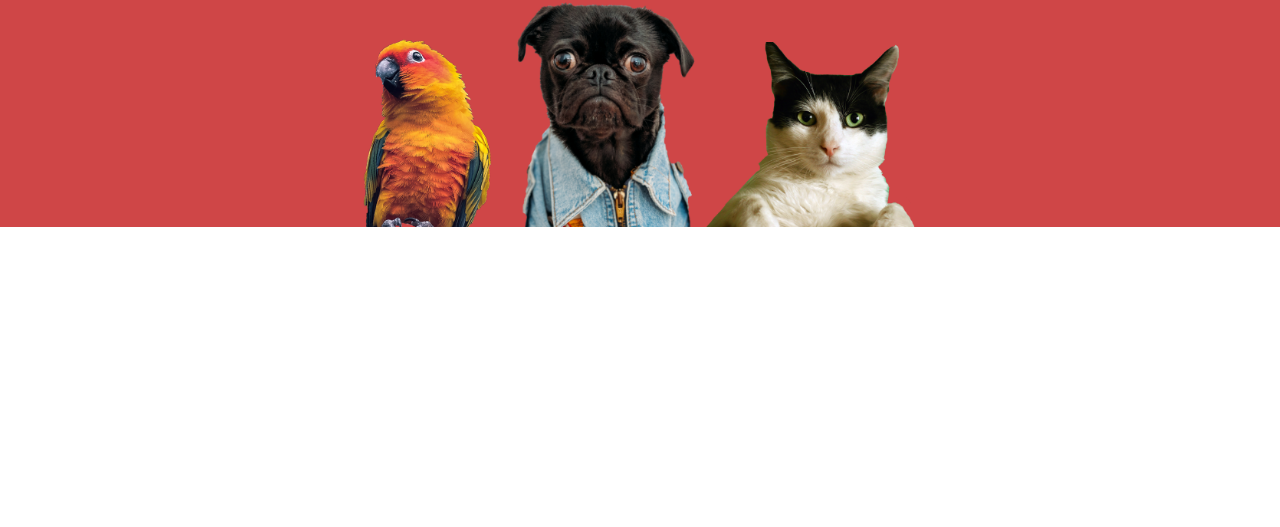
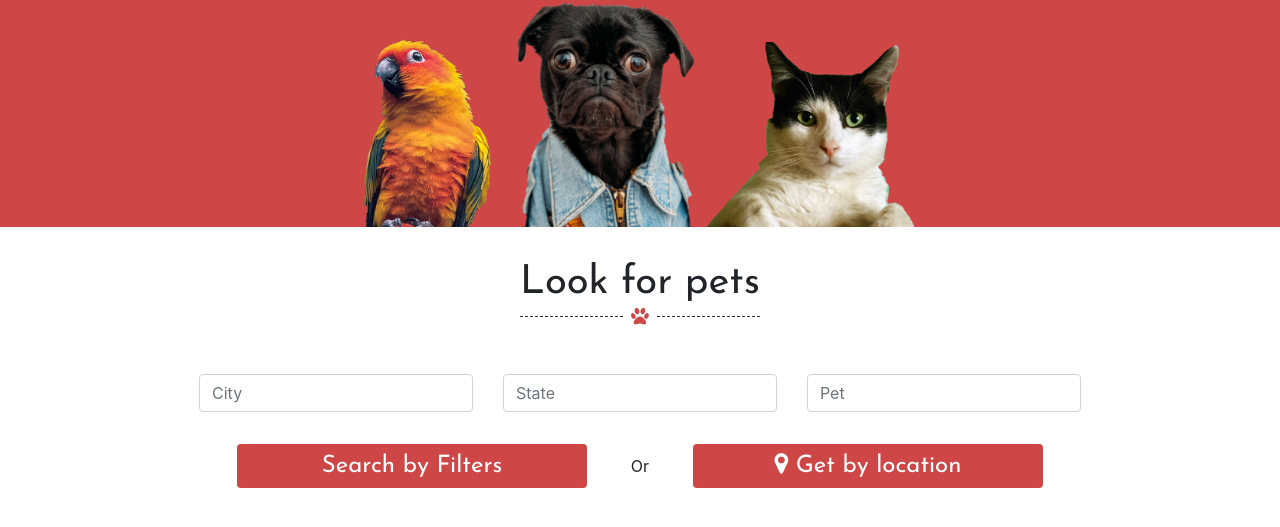
Before and after one commit to rustyonrampage/courseraProject, a plain HTML site: page index.html in a window 1280 px wide. Shown: the part 131-658 px from the top of the page. Drawn offline with nearby package versions, Linux system fonts and the light colour scheme.

Commit message:
Look for pets section complete

```diff
--- a/index.html
+++ b/index.html
@@ -15,8 +15,21 @@
       rel="stylesheet"
     />
     <link rel="stylesheet" href="./styles/styles.css" />
+    <link
+      href="https://stackpath.bootstrapcdn.com/font-awesome/4.7.0/css/font-awesome.min.css"
+      rel="stylesheet"
+    />
   </head>
   <body>
+    <!-- Loader -->
+    <div id="main-loader" class="fullscreen-loader ">
+      <div class="fullscreen-loader-center">
+        <div class="loader"></div>
+      </div>
+    </div>
+    <!-- Loader End -->
+
+    <!-- Header start -->
     <div class="jumbotron pt-0 pb-0 jumbotron-fluid" id="petsies-header">
       <div class="container">
         <!-- Navigation bar start -->
@@ -61,12 +74,70 @@
         </div>
       </div>
     </div>
-    <!-- Loader -->
-    <div id="main-loader" class="fullscreen-loader ">
-      <div class="fullscreen-loader-center">
-        <div class="loader"></div>
+    <!-- Header end -->
+
+    <!-- Body container -->
+    <div class="container">
+      <!-- Look for pets container -->
+      <div class="row petsies-homeSection justify-content-center pb-5">
+        <div class="">
+          <h1 class="mb-0">Look for pets</h1>
+          <div
+            class=" petsies-divider d-flex justify-content-center align-items-center"
+          >
+            <span class="flex-grow-1 mr-2"></span>
+            <i class="fa fa-paw" aria-hidden="true"></i>
+            <span class="flex-grow-1 ml-2"></span>
+          </div>
+        </div>
       </div>
+      <div class="row justify-content-center mb-5">
+          <form>
+            <div class="row justify-content-center mb-3">
+                <div class="col-10  mb-3  col-sm-10 col-md-4">
+                    <input type="text" class="form-control" placeholder="City" name="city">
+                </div>
+                <div class="col-10 mb-3  col-sm-10 col-md-4">
+                    <input type="text" class="form-control" placeholder="State" name="state">
+                </div>
+                <div class="col-10 mb-3  col-sm-10 col-md-4">
+                    <input type="text" class="form-control" placeholder="Pet" name="pet">
+                </div>
+                <!-- <div class="col-10 mb-3  col-sm-10 col-md-4 d-block d-md-none ">
+                    <div class="petsies-button--container pt-1 pb-1">
+                        <div>
+                            <span>Search by Filters</span>
+                        </div>
+                    </div>
+                </div> -->
+            </div>
+            <div class="row justify-content-center align-items-center">
+                <div class="col-10  d-sm-none d-md-block col-sm-10 col-md-5 ">
+                    <div class="petsies-button--container pt-1 pb-1">
+                        <div>
+                            <span>Search by Filters</span>
+                        </div>
+                    </div>
+                </div>
+                <div class="text-center col-10 col-sm-10 col-md-1  justify-content-center align-items-center">
+                        Or
+                </div>
+                <div class="col-10  mt-sm-3 mt-md-0 col-sm-10 col-md-5 ">
+                    <div class="petsies-button--container pt-1 pb-1">
+                        <div>
+                            <i class="fa fa-map-marker "></i>
+                            <span>Get by location</span>
+                        </div>
+                    </div>
+                </div>
+                </div>
+            </div>
+          </form>
+        </div>
+      </div>
+      <!-- Look for pets end -->
     </div>
+
     <footer>
       <script
         src="https://code.jquery.com/jquery-3.4.1.slim.min.js"
--- a/scripts/scripts.js
+++ b/scripts/scripts.js
@@ -1,3 +1,4 @@
 $(document).ready(function() {
+  // stoping loader when all document is ready
   $("#main-loader").css("display", "none");
 });
--- a/styles/styles.css
+++ b/styles/styles.css
@@ -1,3 +1,4 @@
+/* Header */
 #petsies-header {
   background-color: #cf4647;
 }
@@ -19,6 +20,45 @@
 }
 .petsies-logo {
   width: 6rem;
+}
+
+.petsies-homeSection {
+}
+.petsies-homeSection h1 {
+  font-family: "Josefin Sans", sans-serif;
+}
+.petsies-divider span {
+  border-bottom: 1px dashed rgb(53, 53, 53);
+}
+.petsies-divider i {
+  color: #cf4647;
+  font-size: 1.2rem;
+}
+
+/* Button */
+.petsies-button--container {
+  display: flex;
+  flex-direction: row;
+  justify-content: center;
+  align-items: center;
+  background-color: #cf4647;
+  color: #fff;
+  font-family: "Josefin Sans", sans-serif;
+  font-size: 1.5rem;
+  font-weight: light;
+  border-radius: 4px;
+}
+.petsies-button--container:hover {
+  cursor: pointer;
+
+  -webkit-box-shadow: 0px 1px 5px 2px rgba(0, 0, 0, 0.75);
+  -moz-box-shadow: 0px 1px 5px 2px rgba(0, 0, 0, 0.75);
+  box-shadow: 0px 1px 5px 2px rgba(0, 0, 0, 0.75);
+}
+/* Overrides */
+.form-control:focus {
+  box-shadow: 0 0 0 0.2rem hsla(355, 72%, 43%, 0.281);
+  border-color: #cf4647;
 }
 
 /* Loader */
```
